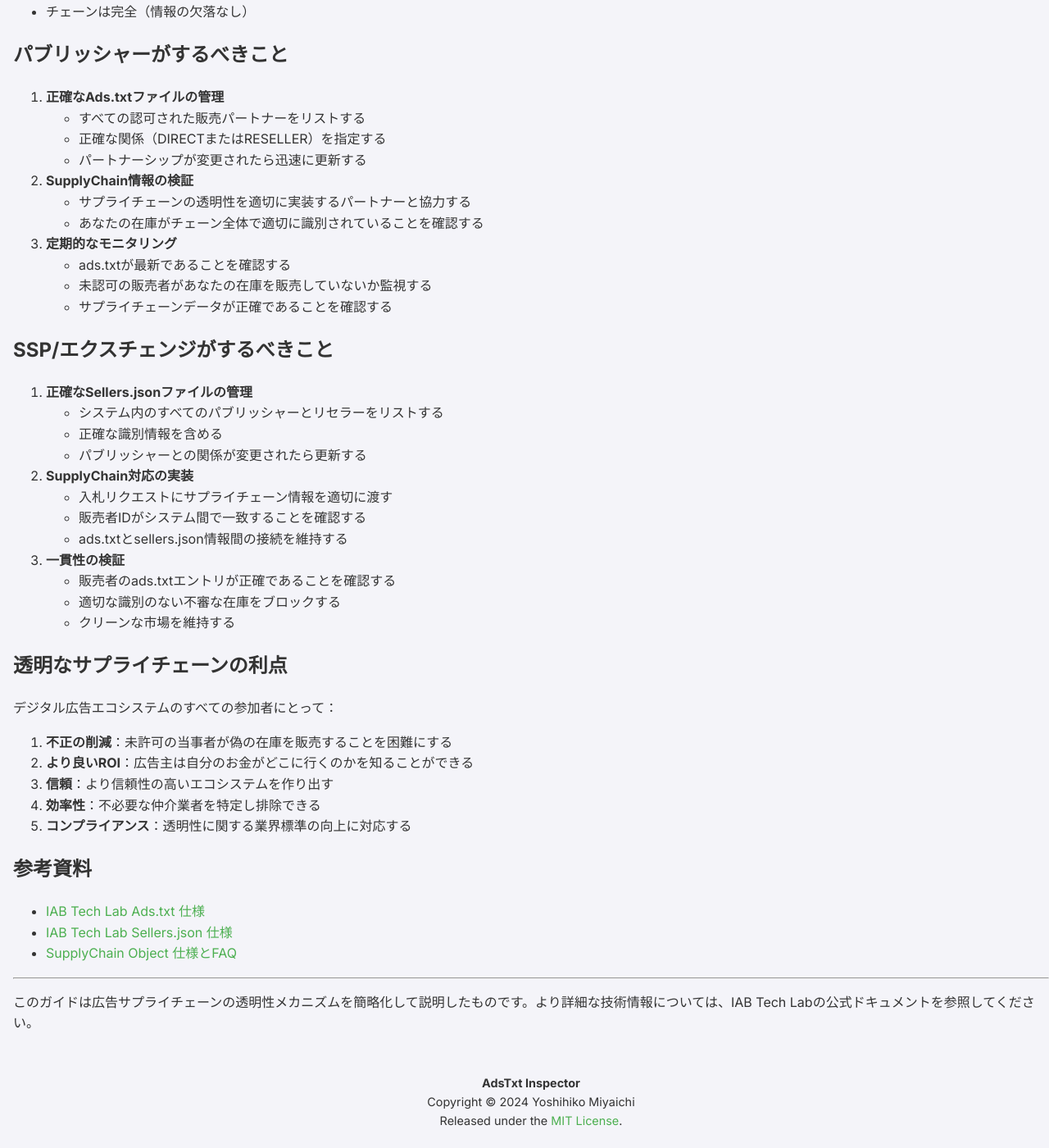
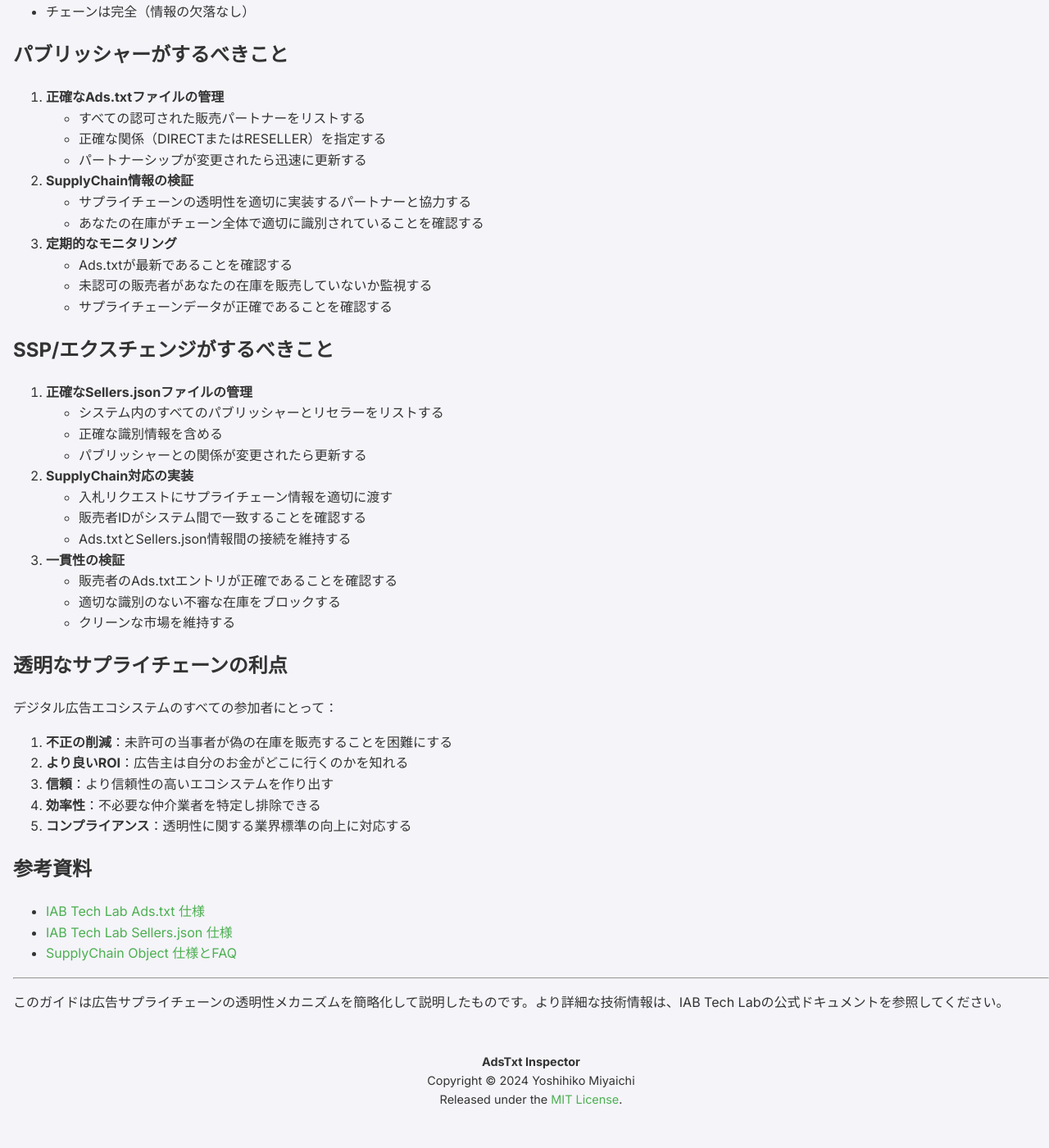
Before and after one commit to miyaichi/adstxt-Inspector, a Jekyll site: the page built from docs/ja/schain-guide.md, in a window 1280 px wide and 1400 px high, scrolled down 3163 px. Shown: the whole window at 82% size. Built offline with Jekyll 4.4.1, drawn with Linux system fonts in a browser that asks for light colours; after the commit the page ends 4537 px from its top, so only the background shows below that; some of the changed text lies outside the part shown.

Commit message:
docs: 修正 schain-guide の表現を改善し、Ads.txt と Sellers.json の表記を統一

```diff
--- a/docs/ja/schain-guide.md
+++ b/docs/ja/schain-guide.md
@@ -27,7 +27,7 @@ SupplyChain Object（よく「schain」と略される）は、IAB Tech Labに
 
 ### なぜこれが重要なのか？
 
-1. **透明性**：広告主が自分のお金がどこに行くのかを正確に知ることができる
+1. **透明性**：広告主が自分のお金がどこに行くのかを正確に知れる
 2. **不正防止**：悪意のある業者が偽の、または無許可の広告スペースを販売することを困難にする
 3. **品質管理**：正当な広告在庫ソースの検証を可能にする
 4. **効率性**：不必要な仲介業者を特定し排除するのに役立つ
@@ -162,7 +162,7 @@ adnetwork.com, 5678, RESELLER, cd456
    - あなたの在庫がチェーン全体で適切に識別されていることを確認する
 
 3. **定期的なモニタリング**
-   - ads.txtが最新であることを確認する
+   - Ads.txtが最新であることを確認する
    - 未認可の販売者があなたの在庫を販売していないか監視する
    - サプライチェーンデータが正確であることを確認する
 
@@ -176,10 +176,10 @@ adnetwork.com, 5678, RESELLER, cd456
 2. **SupplyChain対応の実装**
    - 入札リクエストにサプライチェーン情報を適切に渡す
    - 販売者IDがシステム間で一致することを確認する
-   - ads.txtとsellers.json情報間の接続を維持する
+   - Ads.txtとSellers.json情報間の接続を維持する
 
 3. **一貫性の検証**
-   - 販売者のads.txtエントリが正確であることを確認する
+   - 販売者のAds.txtエントリが正確であることを確認する
    - 適切な識別のない不審な在庫をブロックする
    - クリーンな市場を維持する
 
@@ -188,7 +188,7 @@ adnetwork.com, 5678, RESELLER, cd456
 デジタル広告エコシステムのすべての参加者にとって：
 
 1. **不正の削減**：未許可の当事者が偽の在庫を販売することを困難にする
-2. **より良いROI**：広告主は自分のお金がどこに行くのかを知ることができる
+2. **より良いROI**：広告主は自分のお金がどこに行くのかを知れる
 3. **信頼**：より信頼性の高いエコシステムを作り出す
 4. **効率性**：不必要な仲介業者を特定し排除できる
 5. **コンプライアンス**：透明性に関する業界標準の向上に対応する
@@ -201,4 +201,4 @@ adnetwork.com, 5678, RESELLER, cd456
 
 ---
 
-このガイドは広告サプライチェーンの透明性メカニズムを簡略化して説明したものです。より詳細な技術情報については、IAB Tech Labの公式ドキュメントを参照してください。
+このガイドは広告サプライチェーンの透明性メカニズムを簡略化して説明したものです。より詳細な技術情報は、IAB Tech Labの公式ドキュメントを参照してください。
```
